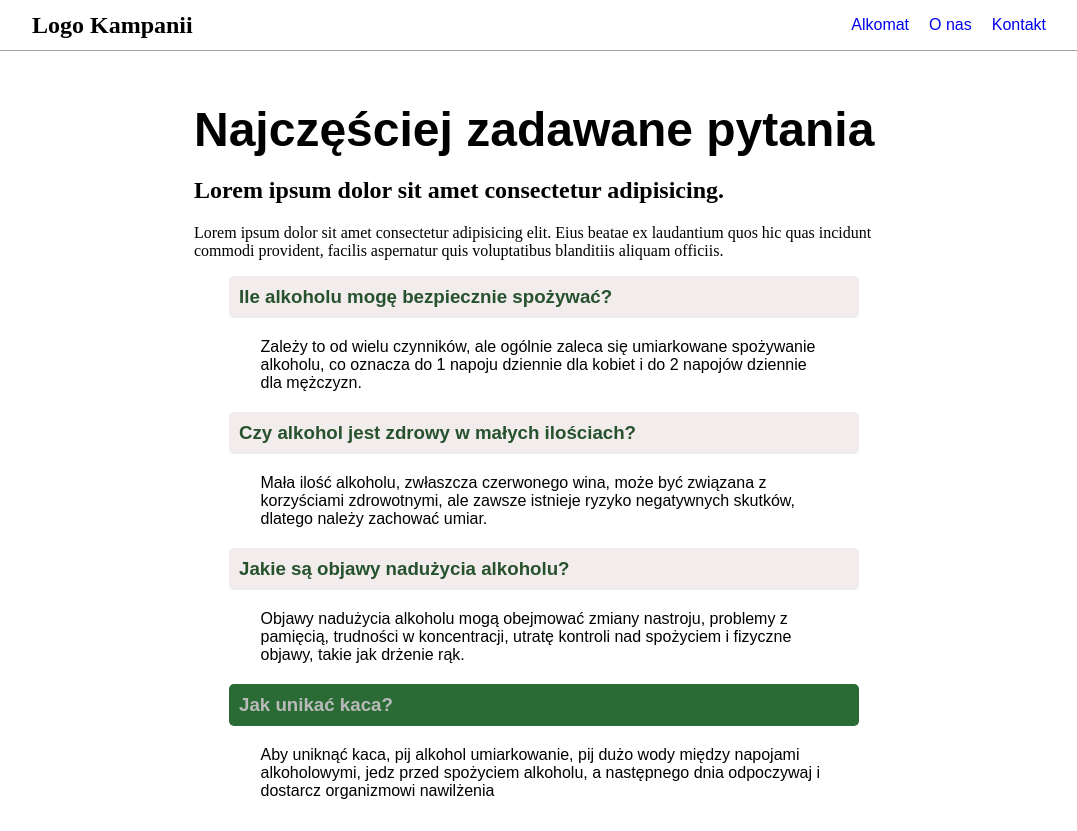
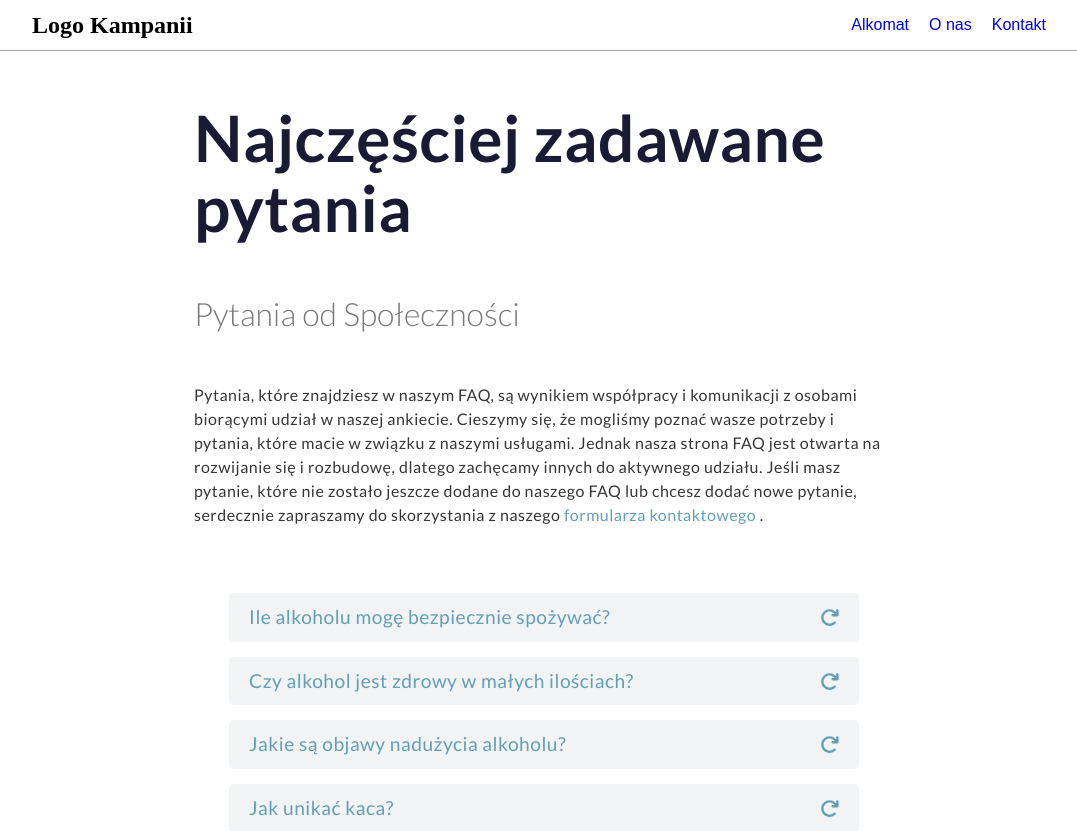
Before and after one commit to wojank/virtual-breathalyzer-app, a Vue app: page /about in a window 1280 px wide. Shown: the top 831 px of the page, without its empty margins (96-1173 px from the left). Built offline with nearby package versions, Linux system fonts and the light colour scheme.

Commit message:
10th, updated logic and styles for AboutView, FaqList and FaqItem components

```diff
--- /dev/null
+++ b/src/assets/scss/_fonts.scss
@@ -0,0 +1 @@
+@import url('https://fonts.googleapis.com/css2?family=Lato:wght@300;400;700&display=swap');
--- a/src/assets/scss/components/the-footer.scss
+++ b/src/assets/scss/components/the-footer.scss
@@ -3,7 +3,7 @@
 	width: 100%;
 	padding: 30px 0;
 	text-align: center;
-	margin-top: 30px;
+	margin-top: 50px;
 
 	&__paragraph {
 		text-transform: uppercase;
--- a/src/assets/scss/main.scss
+++ b/src/assets/scss/main.scss
@@ -2,3 +2,4 @@
 @import 'mixins';
 @import 'reset';
 @import 'common';
+@import 'fonts';
--- a/src/assets/scss/views/contact-view.scss
+++ b/src/assets/scss/views/contact-view.scss
@@ -5,52 +5,101 @@
 	align-items: center;
 	justify-content: center;
 	width: 700px;
+	font-family: 'Lato', sans-serif;
+
 	// background-color: pink;
 	margin: 0 auto;
 	// text-align: center;
 
 	&__title {
-		font-family: sans-serif;
-		font-size: 3rem;
-		margin: 20px 0;
+		font-size: 4rem;
+		margin: 50px 0;
+		line-height: 1.1;
+		letter-spacing: 0.5px;
+		color: rgb(26, 26, 52);
 	}
 	&__subtitle {
-		// text-align: left;
-		margin: 20px 0;
+		font-weight: 300;
+		margin-bottom: 50px;
+		font-size: 2rem;
+		color: rgb(122, 120, 120);
+	}
+
+	&__description {
+		line-height: 1.5;
+		margin-bottom: 50px;
+		color: rgb(54, 54, 54);
+		letter-spacing: 0.5px;
+	}
+
+	&__link {
+		line-height: 1.5;
+		color: rgb(99, 159, 181) !important;
+		letter-spacing: 0.5px;
+		font-family: inherit;
 	}
 }
 
 .faq {
 	// background-color: rgb(206, 169, 206);
 	width: 90%;
-	font-family: sans-serif;
 }
 
 .question-main {
-	color: rgb(38, 82, 46);
-	background-color: rgb(243, 236, 236);
+	position: relative;
+	color: rgb(99, 159, 181);
+	background-color: rgb(241, 243, 245);
+	letter-spacing: 0.5px;
+	line-height: 1.5;
 	border-radius: 5px;
-	padding: 10px;
+	padding: 10px 20px;
+	font-weight: 400;
+	font-size: 1.2rem;
+	cursor: pointer;
+	margin-bottom: 15px;
+
+	&:hover {
+		background-color: rgb(202, 238, 238);
+	}
+
+	&__icon {
+		position: absolute;
+		top: 15px;
+		right: 20px;
+		transition: transform ease 0.2s;
+	}
 }
 
 .answer {
 	width: 90%;
-	margin: 20px auto;
+	margin: 0 auto;
+	//20px było
+	// padding-bottom: 20px;
 	// background-color: white;
+}
+
+.answer-main {
+	line-height: 1.5;
+	color: rgb(54, 54, 54);
+	letter-spacing: 0.5px;
+	padding-bottom: 20px;
+}
+
+.active {
+	color: rgb(245, 241, 241);
+	background-color: rgb(99, 159, 181);
+
+	&:hover {
+		background-color: rgb(99, 132, 181);
+	}
+}
+
+.rotate {
+	transform: rotate(90deg);
 }
 
 .v-enter-active,
 .v-leave-active {
-	transition: all 0.5s ease;
+	transition: height 0.5s ease-in-out;
+	overflow: hidden;
 }
-
-.v-enter-from,
-.v-leave-to {
-	opacity: 0;
-	min-height: 0;
-}
-
-.active {
-	color: rgb(186, 186, 186);
-	background-color: rgb(42, 107, 53);
-}
--- a/src/components/FaqItem.vue
+++ b/src/components/FaqItem.vue
@@ -1,14 +1,50 @@
 <script setup lang="ts">
 const props = defineProps<{
-	answer: string;
+	item: {
+		question: string;
+		answer: string;
+		status: boolean;
+	};
 }>();
+
+const enter = (el: Element): void => {
+	const element = el as HTMLElement;
+	element.style.height = 'auto';
+
+	const height = getComputedStyle(el).height;
+
+	element.style.height = '0';
+
+	getComputedStyle(el);
+
+	setTimeout(() => {
+		element.style.height = height;
+	});
+};
+const afterEnter = (el: Element): void => {
+	const element = el as HTMLElement;
+	element.style.height = 'auto';
+};
+const leave = (el: Element): void => {
+	const element = el as HTMLElement;
+	element.style.height = getComputedStyle(el).height;
+
+	getComputedStyle(el);
+
+	setTimeout(() => {
+		element.style.height = '0';
+	});
+};
 </script>
 <template>
-	<div class="answer">
-		<p class="answer-main">
-			{{ props.answer }}
-		</p>
-	</div>
+	<Transition @enter="enter" @after-enter="afterEnter" @leave="leave">
+		<!-- jeżeli dodaję margin albo padding do wysokości diva robi się brzydki przeskok. Efekt ten znika, kiedy dodam margin albo padding do wysokości paragrafu -->
+		<div class="answer" v-show="props.item.status">
+			<p class="answer-main">
+				{{ props.item.answer }}
+			</p>
+		</div>
+	</Transition>
 </template>
 <style>
 @import '../assets/scss/views/contact-view.scss';
--- a/src/components/FaqList.vue
+++ b/src/components/FaqList.vue
@@ -26,7 +26,7 @@ const questionsAndAnswers = ref([
 		question: 'Jak unikać kaca?',
 		answer:
 			'Aby uniknąć kaca, pij alkohol umiarkowanie, pij dużo wody między napojami alkoholowymi, jedz przed spożyciem alkoholu, a następnego dnia odpoczywaj i dostarcz organizmowi nawilżenia',
-		status: true,
+		status: false,
 	},
 ]);
 //z tego poziomu będzie click event zmieniający status
@@ -36,10 +36,18 @@ const questionsAndAnswers = ref([
 	<div class="faq">
 		<ul>
 			<li v-for="item in questionsAndAnswers" :key="item.question">
-				<h3 :class="[{ active: item.status }, 'question-main']">
+				<h3
+					:class="[{ active: item.status }, 'question-main']"
+					@click="item.status = !item.status"
+				>
 					{{ item.question }}
+					<font-awesome-icon
+						icon="fa-solid fa-arrow-rotate-right"
+						size="1x"
+						:class="[{ rotate: item.status }, 'question-main__icon']"
+					/>
 				</h3>
-				<FaqItem :answer="item.answer" />
+				<FaqItem :item="item" />
 			</li>
 		</ul>
 	</div>
--- a/src/main.ts
+++ b/src/main.ts
@@ -6,7 +6,10 @@ import App from './App.vue';
 /* font awesome */
 import { library } from '@fortawesome/fontawesome-svg-core';
 import { FontAwesomeIcon } from '@fortawesome/vue-fontawesome';
-import { faAsterisk } from '@fortawesome/free-solid-svg-icons';
+import {
+	faAsterisk,
+	faArrowRotateRight,
+} from '@fortawesome/free-solid-svg-icons';
 import {
 	faInstagram,
 	faFacebookF,
@@ -14,7 +17,13 @@ import {
 } from '@fortawesome/free-brands-svg-icons';
 
 /* add icons to the library */
-library.add(faAsterisk, faInstagram, faFacebookF, faXTwitter);
+library.add(
+	faAsterisk,
+	faArrowRotateRight,
+	faInstagram,
+	faFacebookF,
+	faXTwitter
+);
 
 createApp(App)
 	.use(router)
--- a/src/views/AboutView.vue
+++ b/src/views/AboutView.vue
@@ -5,13 +5,19 @@ import FaqList from '../components/FaqList.vue';
 	<div class="contact">
 		<div class="contact__desc">
 			<h1 class="contact__title">Najczęściej zadawane pytania</h1>
-			<h2 class="contact__subtitle">
-				Lorem ipsum dolor sit amet consectetur adipisicing.
-			</h2>
+			<h2 class="contact__subtitle">Pytania od Społeczności</h2>
 			<p class="contact__description">
-				Lorem ipsum dolor sit amet consectetur adipisicing elit. Eius beatae ex
-				laudantium quos hic quas incidunt commodi provident, facilis aspernatur
-				quis voluptatibus blanditiis aliquam officiis.
+				Pytania, które znajdziesz w naszym FAQ, są wynikiem współpracy i
+				komunikacji z osobami biorącymi udział w naszej ankiecie. Cieszymy się,
+				że mogliśmy poznać wasze potrzeby i pytania, które macie w związku z
+				naszymi usługami. Jednak nasza strona FAQ jest otwarta na rozwijanie się
+				i rozbudowę, dlatego zachęcamy innych do aktywnego udziału. Jeśli masz
+				pytanie, które nie zostało jeszcze dodane do naszego FAQ lub chcesz
+				dodać nowe pytanie, serdecznie zapraszamy do skorzystania z naszego
+				<RouterLink to="/contact" class="contact__link"
+					>formularza kontaktowego</RouterLink
+				>
+				.
 			</p>
 		</div>
 		<FaqList />
```
